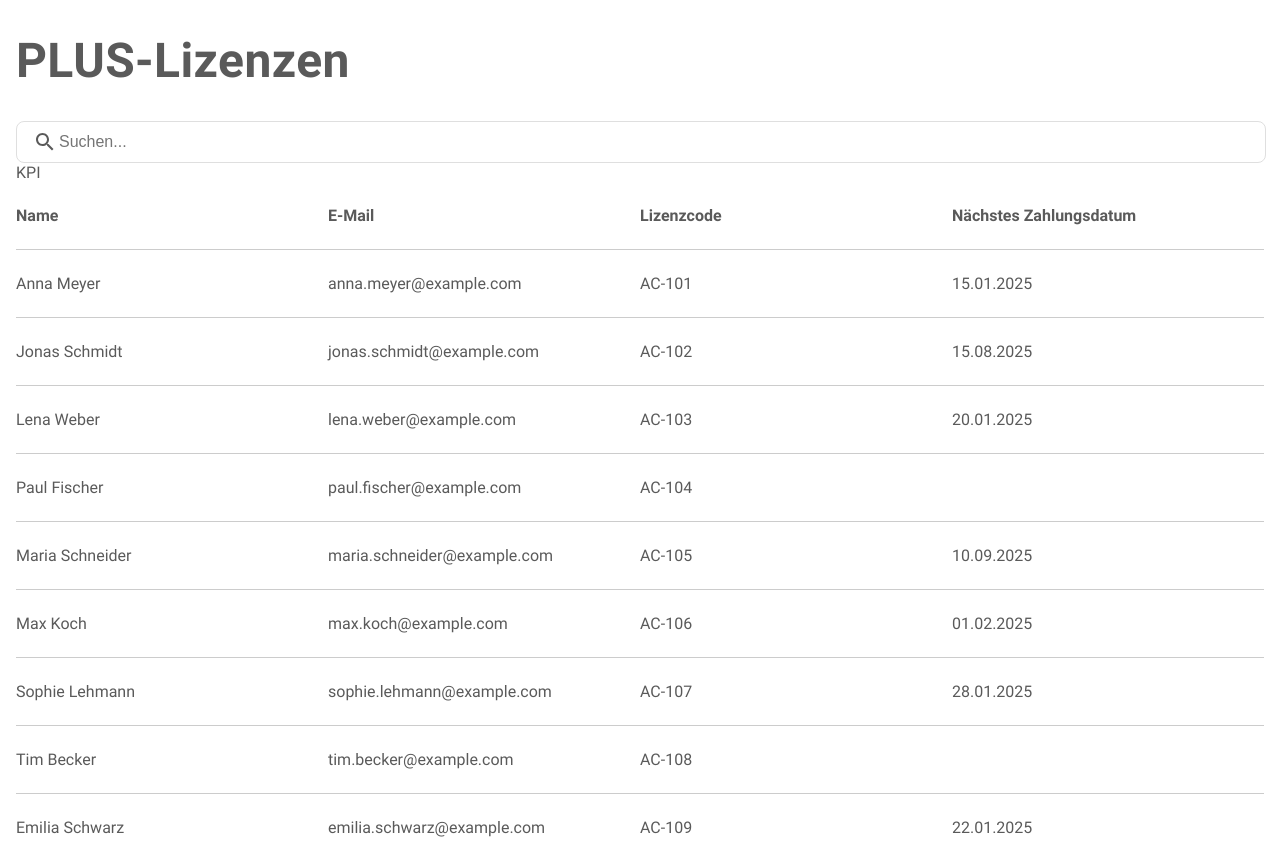
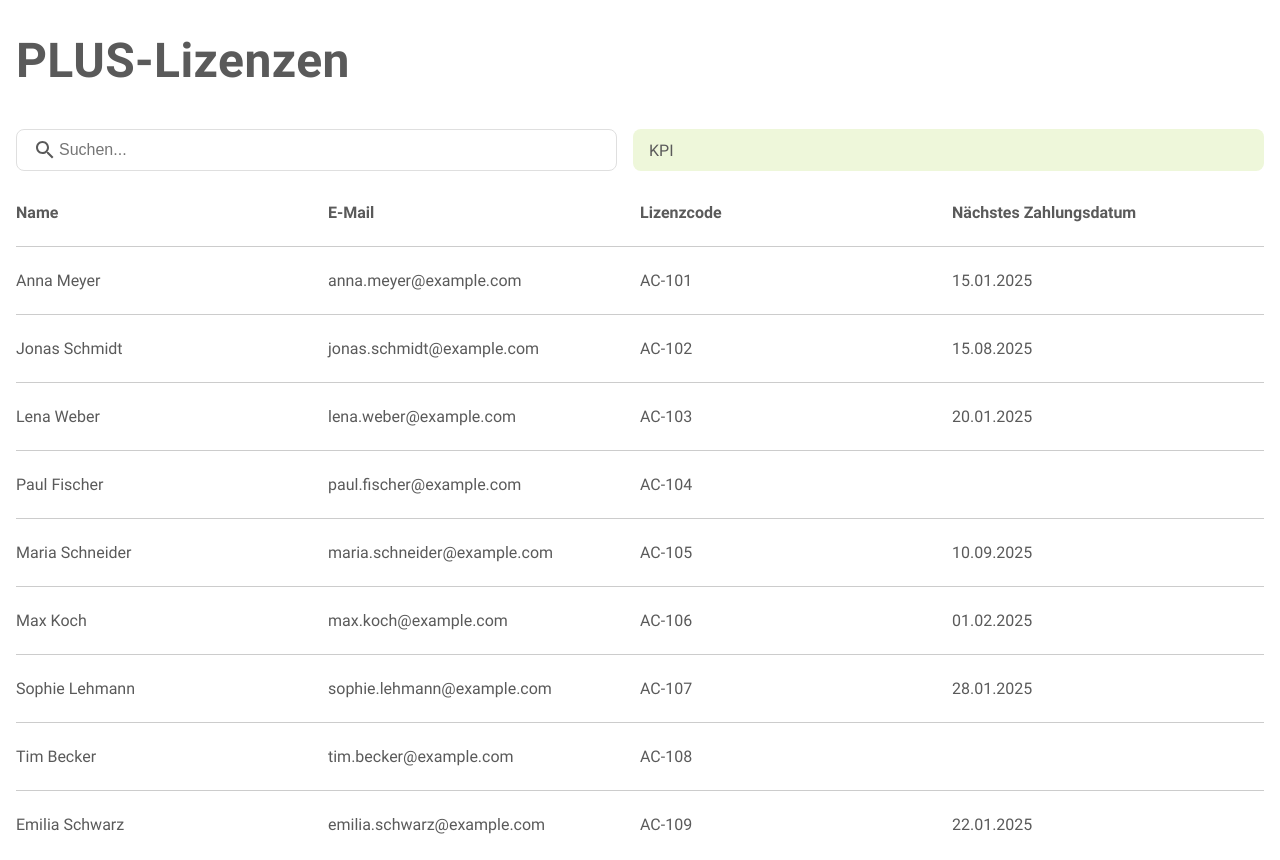
Before and after one commit to claraw-19/plus, a Next.js app: page / in a window 1280 px wide. Built offline with nearby package versions, Linux system fonts and the light colour scheme.

Commit message:
style kpi bar

```diff
--- a/components/Plus/Kpi.jsx
+++ b/components/Plus/Kpi.jsx
@@ -1,3 +1,17 @@
+import styled from "styled-components";
+
 export default function KPI() {
-  return "KPI";
+  const Styled = {
+    KpiWrapper: styled.div`
+      display: flex;
+      flex-direction: row;
+      align-items: center;
+      padding: 0.5rem 1rem;
+      border-radius: 0.5rem;
+      /* border: 1.5px solid ${({ theme }) => theme.colors.grey6}; */
+      width: 100%;
+      background-color: ${({ theme }) => theme.colors.schullv4};
+    `,
+  };
+  return <Styled.KpiWrapper>KPI</Styled.KpiWrapper>;
 }
--- a/components/Plus/SearchBar.jsx
+++ b/components/Plus/SearchBar.jsx
@@ -13,9 +13,6 @@ const Styled = {
     background-color: ${({ theme }) => theme.colors.white};
     border: 1.5px solid ${({ theme }) => theme.colors.grey6};
     width: 100%;
-    transition:
-      background-color 0.2s ease-out,
-      width 1.2s ease-out;
   `,
 
   SearchInput: styled.input`
--- a/pages/index.jsx
+++ b/pages/index.jsx
@@ -20,6 +20,14 @@ const Styled = {
     z-index: 1;
     padding: 0 16px;
   `,
+
+  KPIAndSearchWrapper: styled.div`
+    display: flex;
+    justify-content: space-between;
+    width: 100%;
+    padding: 0.5rem 0;
+    gap: 1rem;
+  `,
 };
 
 export default function Plus() {
@@ -29,8 +37,11 @@ export default function Plus() {
     <>
       <Styled.Header>
         <h1>PLUS-Lizenzen</h1>
-        <SearchBar users={users} onSearch={setFilteredUsers} />
-        <KPI />
+        <Styled.KPIAndSearchWrapper>
+          <SearchBar users={users} onSearch={setFilteredUsers} />
+          <KPI />
+        </Styled.KPIAndSearchWrapper>
+
         <UserListHeader />
       </Styled.Header>
       <Styled.UserList>
```
